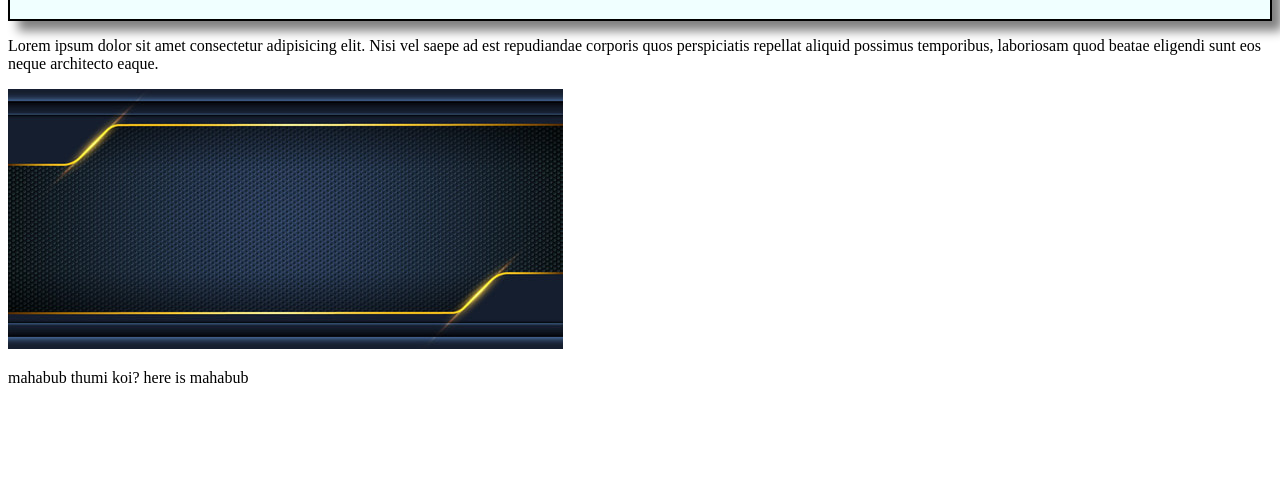
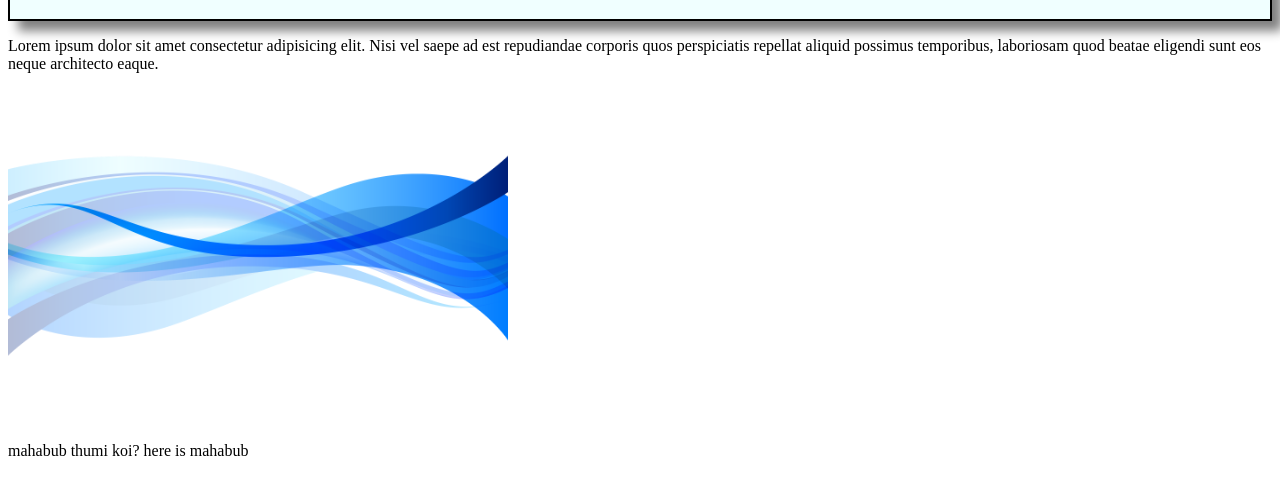
Before and after one commit to freelancermahabubs/html-projects, a plain HTML site: page index.html in a window 1280 px wide. Shown: the part 71-566 px from the top of the page. Drawn offline with Linux system fonts and the light colour scheme.

Commit message:
third commit

```diff
--- a/index.html
+++ b/index.html
@@ -11,9 +11,7 @@
   <div class="heading1"><h1>Demonstrating the Box Model</h1>
   </div>
   <p>Lorem ipsum dolor sit amet consectetur adipisicing elit. Nisi vel saepe ad est repudiandae corporis quos perspiciatis repellat aliquid possimus temporibus, laboriosam quod beatae eligendi sunt eos neque architecto eaque.</p>
-
-  <div class="im1"><img src="/images/mahabubm.jpg" alt="mahabubm">
-  </div>
+  <div><img src="/images/Abstract-blue-wave-on-transparent-background-PNG.png" class="img-responsive" alt="" width="500" height="333"></div>
   <P>mahabub thumi koi? here is mahabub</P>
 
 </body>
```
Also changed, not shown: images/Abstract-blue-wave-on-transparent-background-PNG.png (added), images/mahabubm.jpg (deleted).
